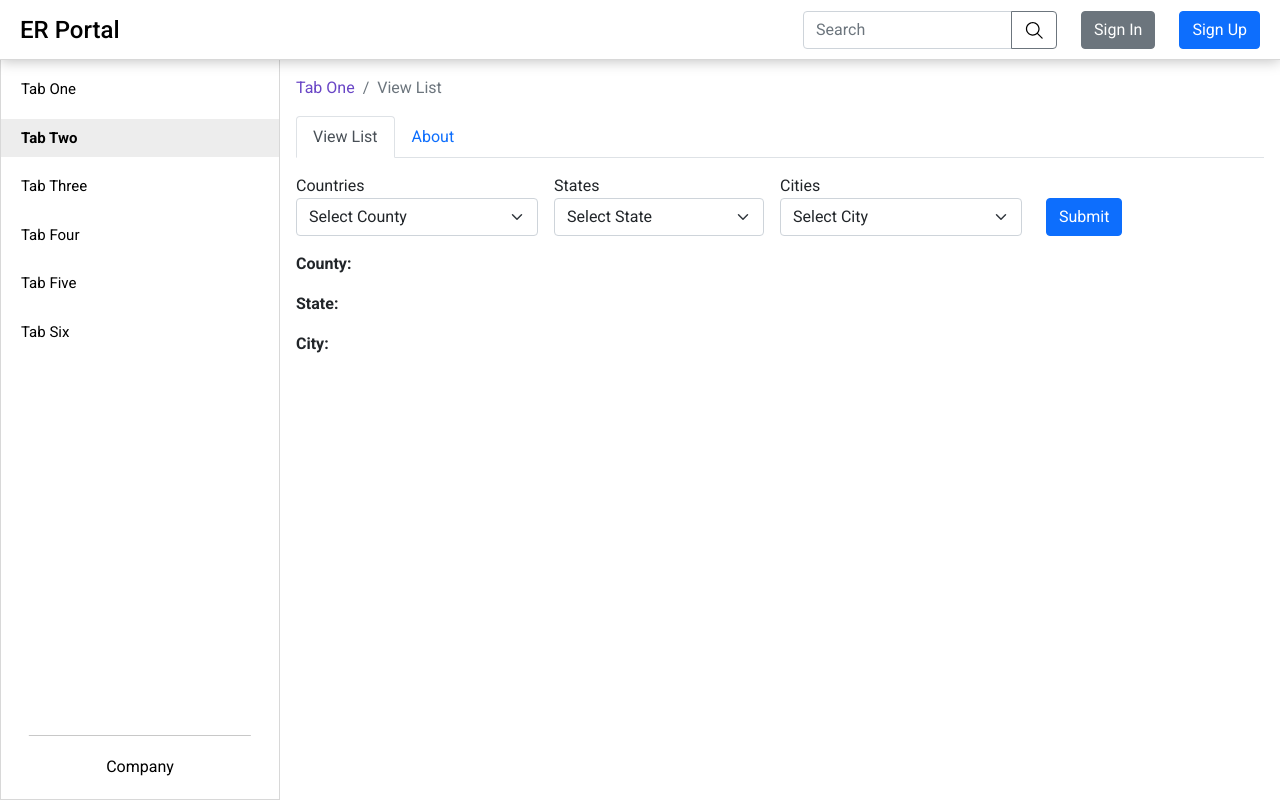
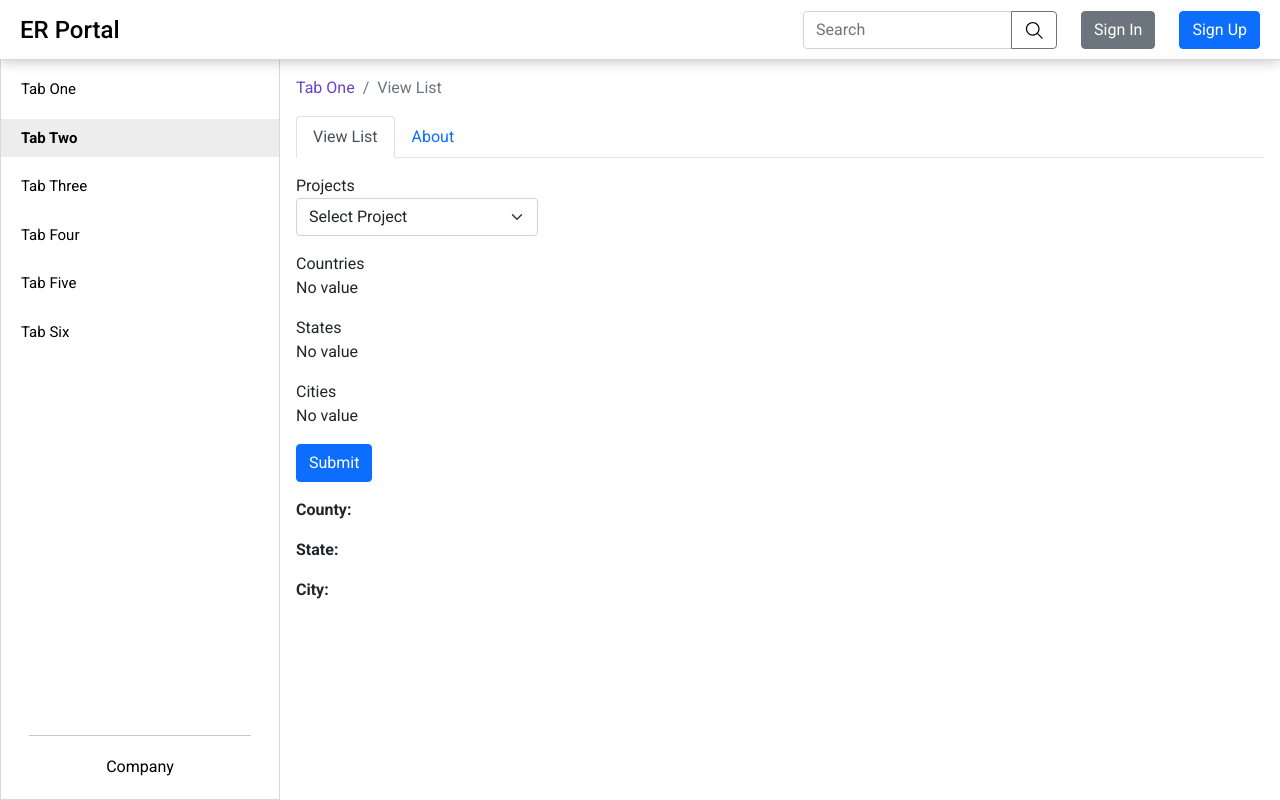
Before and after one commit to MANIMARAN-M/Naga-Project-N, a React (Create React App) app: page /tab-two/list-view in a window 1280 px wide. Built offline with nearby package versions, Linux system fonts and the light colour scheme.

Commit message:
Multi select filter

```diff
--- a/src/components/pages/dropdownAPI/dropdownAPI.tsx
+++ b/src/components/pages/dropdownAPI/dropdownAPI.tsx
@@ -4,20 +4,23 @@ import { Outlet } from 'react-router-dom';
 
 const DropdownAPI = () => {
   // Country states
+  const [projects, setProjects] = useState<string[]>([]);
+  const [selectedProject, setSelectedProject] = useState("");
+  // Country states
   const [countries, setCountries] = useState<string[]>([]);
-  const [selectedCountry, setSelectedCountry] = useState("");
+  const [selectedCountries, setSelectedCountries] = useState<string[]>([]);
 
   // States handlers
   const [states, setStates] = useState<string[]>([]);
-  const [selectedState, setSelectedState] = useState("");
+  const [selectedState, setSelectedState] = useState<string[]>([]);
 
   // Cities states
   const [cities, setCities] = useState<string[]>([]);
-  const [selectedCity, setSelectedCity] = useState("");
+  const [selectedCity, setSelectedCity] = useState<string[]>([]);
 
   useEffect(() => {
     // Instead of direct set values in the countries list, we have to get values from API and store list of countries
-    setCountries(["India", "United State", "Oman", "United Kingdom", "Australia", "Yemen"])
+    setProjects(["Project 1", "Project 2", "Project 3", "Project 4"]);
 
     // sample API : https://jsonplaceholder.typicode.com/todos/1
     // To more abount axios: https://axios-http.com/docs/intro
@@ -31,13 +34,12 @@ const DropdownAPI = () => {
     //   });
   }, []);
 
-  // get county value based on the user selection
-  const countryChangeHandler = (value: string) => {
-    // console.log(value)
-    setSelectedCountry(value);
+  // get project value based on the user selection
+  const projectChangeHandler = (value: string) => {
+    setSelectedProject(value);
 
     // Instead of direct set values in the states list, we have to get values from API
-    setStates(["Andhra Pradesh", "Arunachal Pradesh", "Assam", "Bihar", "Chhattisgarh", "Goa"])
+    setCountries(["India", "United State", "Oman", "United Kingdom", "Australia", "Yemen"])
 
     // sample API : https://jsonplaceholder.typicode.com/todos/1
     // To more abount axios: https://axios-http.com/docs/intro
@@ -52,86 +54,187 @@ const DropdownAPI = () => {
     //   });
   }
 
-  // get state value based on the user selection
-  const stateChangeHandler = (value: string) => {
-    // console.log(value)
-    setSelectedState(value);
-
-    // Instead of direct set values in the cities list, we have to get values from API
-    setCities(["Visakhapatnam", "Anantapur", "Rajamahendravaram", "Nellore", "Vizianagaram"])
-
-    // sample API : https://jsonplaceholder.typicode.com/todos/1
-    // To more abount axios: https://axios-http.com/docs/intro
-    // const URL = "YOUR_API" + ParamValues (value)
-    // axios.get(URL)
-    //   .then(function (response) {
-    //     console.log(JSON.stringify(response.data));
-    //     // setCities(response.data);
-    //   })
-    //   .catch(function (error) {
-    //     console.log(error);
-    //   });
+  // get city value based on the user selection
+  const cityChangeHandler = (event: React.ChangeEvent<HTMLInputElement>) => {
+    const item = event.target.value;
+    if (selectedCity.includes(item)) {
+      setSelectedCity(selectedCity.filter((i) => i !== item));
+    } else {
+      setSelectedCity([...selectedCity, item]);
+    }
   }
 
-  // get city value based on the user selection
-  const cityChangeHandler = (value: string) => {
-    // console.log(value)
-    setSelectedCity(value);
+  // get state value based on the user selection
+  const stateChangeHandler = (event: React.ChangeEvent<HTMLInputElement>) => {
+    const item = event.target.value;
+    if (selectedState.includes(item)) {
+      setSelectedState(selectedState.filter((i) => i !== item));
+    } else {
+      setSelectedState([...selectedState, item]);
+    }
+    setCities(["Visakhapatnam", "Anantapur", "Rajamahendravaram", "Nellore", "Vizianagaram"])
   }
+
+  const handleSelectCountries = (event: React.ChangeEvent<HTMLInputElement>) => {
+    const item = event.target.value;
+    if (selectedCountries.includes(item)) {
+      setSelectedCountries(selectedCountries.filter((i) => i !== item));
+    } else {
+      setSelectedCountries([...selectedCountries, item]);
+    }
+    setStates(["Andhra Pradesh", "Arunachal Pradesh", "Assam", "Bihar", "Chhattisgarh", "Goa"])
+  };
+
+  const handleSelectAll = (param: string) => {
+    if (param === "Countries") {
+      setSelectedCountries(countries)
+    } else if (param === "States") {
+      setSelectedState(states)
+    } else if (param === "Cities") {
+      setSelectedCity(cities)
+    }
+    //  ?  :  ?  :  ?  : null;
+  };
+
+  const handleUnselectAll = (param: string) => {
+    if (param === "Countries") {
+      setSelectedCountries([])
+    } else if (param === "States") {
+      setSelectedState([])
+    } else if (param === "Cities") {
+      setSelectedCity([])
+    }
+    // param === "Countries" ? setSelectedCountries([]) :
+    //   param === "States" ? setSelectedState([]) : param === "Cities" ? setSelectedCity([]) : null
+  };
 
   return (
     <section>
       <Outlet />
       <div className='d-flex align-items-end flex-wrap'>
         <div className='col-12 col-md-3'>
-          <label>Countries</label> <br />
-          <select className="form-select" onChange={e => countryChangeHandler(e.target.value)}>
-            <option hidden>Select County</option>
+          <label>Projects</label> <br />
+          <select className="form-select" value={selectedProject} onChange={e => projectChangeHandler(e.target.value)}>
+            <option hidden>Select Project</option>
             {
-              countries.map((data, index) => (
+              projects.map((data, index) => (
                 <option value={data} key={index}>{data}</option>
               ))
             }
           </select>
         </div>
-        <div className='col-12 col-md-3 px-0 px-md-3 mt-3 mt-md-0'>
-          <label>States</label> <br />
-          <select className="form-select" onChange={e => stateChangeHandler(e.target.value)}>
-            <option hidden>Select State</option>
-            {
-              states.map((data, index) => (
-                <option value={data} key={index}>{data}</option>
-              ))
-            }
-          </select>
-        </div>
-        <div className='col-12 col-md-3 mt-3 mt-md-0'>
-          <label>Cities</label> <br />
-          <select className="form-select" onChange={e => cityChangeHandler(e.target.value)}>
-            <option hidden>Select City</option>
-            {
-              cities.map((data, index) => (
-                <option value={data} key={index}>{data}</option>
-              ))
-            }
-          </select>
-        </div>
-        <div className='col-12 col-md-3 ps-0 ps-md-4 mt-3 mt-md-0'>
+      </div>
+      <div className='mt-3'>
+        <p>Countries</p>
+        {countries.length > 0 ? (
+          <div className="d-flex flex-wrap">
+            {['All Select', 'All Unselect', ...countries].map((item, index) => (
+              <div key={item} className='px-3'>
+                <input
+                  type="checkbox"
+                  id={item.split(" ").join("") + index.toString()}
+                  name={item}
+                  value={item}
+                  checked={
+                    item === 'All Select'
+                      ? selectedCountries.length === countries.length
+                      : item === 'All Unselect'
+                        ? selectedCountries.length === 0
+                        : selectedCountries.includes(item)
+                  }
+                  onChange={
+                    item === 'All Select'
+                      ? () => handleSelectAll("Countries")
+                      : item === 'All Unselect'
+                        ? () => handleUnselectAll("Countries")
+                        : handleSelectCountries
+                  }
+                />
+                <label className='ps-2' htmlFor={item.split(" ").join("") + index.toString()}>{item}</label>
+              </div>
+            ))}
+          </div>
+        ) : "No value"}
+      </div>
+      <div className='mt-3'>
+        <p>States</p>
+        {states.length > 0 ? (
+          <div className="d-flex flex-wrap">
+            {['All Select', 'All Unselect', ...states].map((item, index) => (
+              <div key={item} className='px-3'>
+                <input
+                  type="checkbox"
+                  id={item.split(" ").join("") + index.toString()}
+                  name={item}
+                  value={item}
+                  checked={
+                    item === 'All Select'
+                      ? selectedState.length === countries.length
+                      : item === 'All Unselect'
+                        ? selectedState.length === 0
+                        : selectedState.includes(item)
+                  }
+                  onChange={
+                    item === 'All Select'
+                      ? () => handleSelectAll("States")
+                      : item === 'All Unselect'
+                        ? () => handleUnselectAll("States")
+                        : stateChangeHandler
+                  }
+                />
+                <label className='ps-2' htmlFor={item.split(" ").join("") + index.toString()}>{item}</label>
+              </div>
+            ))}
+          </div>
+        ) : "No value"}
+      </div>
+      <div className='mt-3'>
+        <p>Cities</p>
+        {cities.length > 0 ? (
+          <div className="d-flex flex-wrap">
+            {['All Select', 'All Unselect', ...cities].map((item, index) => (
+              <div key={item} className='px-3'>
+                <input
+                  type="checkbox"
+                  id={item.split(" ").join("") + index.toString()}
+                  name={item}
+                  value={item}
+                  checked={
+                    item === 'All Select'
+                      ? selectedCity.length === countries.length
+                      : item === 'All Unselect'
+                        ? selectedCity.length === 0
+                        : selectedCity.includes(item)
+                  }
+                  onChange={
+                    item === 'All Select'
+                      ? () => handleSelectAll("Cities")
+                      : item === 'All Unselect'
+                        ? () => handleUnselectAll("Cities")
+                        : cityChangeHandler
+                  }
+                />
+                <label className='ps-2' htmlFor={item.split(" ").join("") + index.toString()}>{item}</label>
+              </div>
+            ))}
+          </div>
+        ) : "No value"}
+      </div>
+      <div className=' mt-3'>
           <button type="button" className="btn btn-primary">Submit</button>
         </div>
-      </div>
       <div className='mt-3'>
         <dl>
           <dt>County:</dt>
-          <dd>{selectedCountry}</dd>
+          <dd>{selectedCountries.join(", ")}</dd>
         </dl>
         <dl>
           <dt>State:</dt>
-          <dd>{selectedState}</dd>
+          <dd>{selectedState.join(", ")}</dd>
         </dl>
         <dl>
           <dt>City:</dt>
-          <dd>{selectedCity}</dd>
+          <dd>{selectedCity.join(", ")}</dd>
         </dl>
       </div>
     </section>
```
